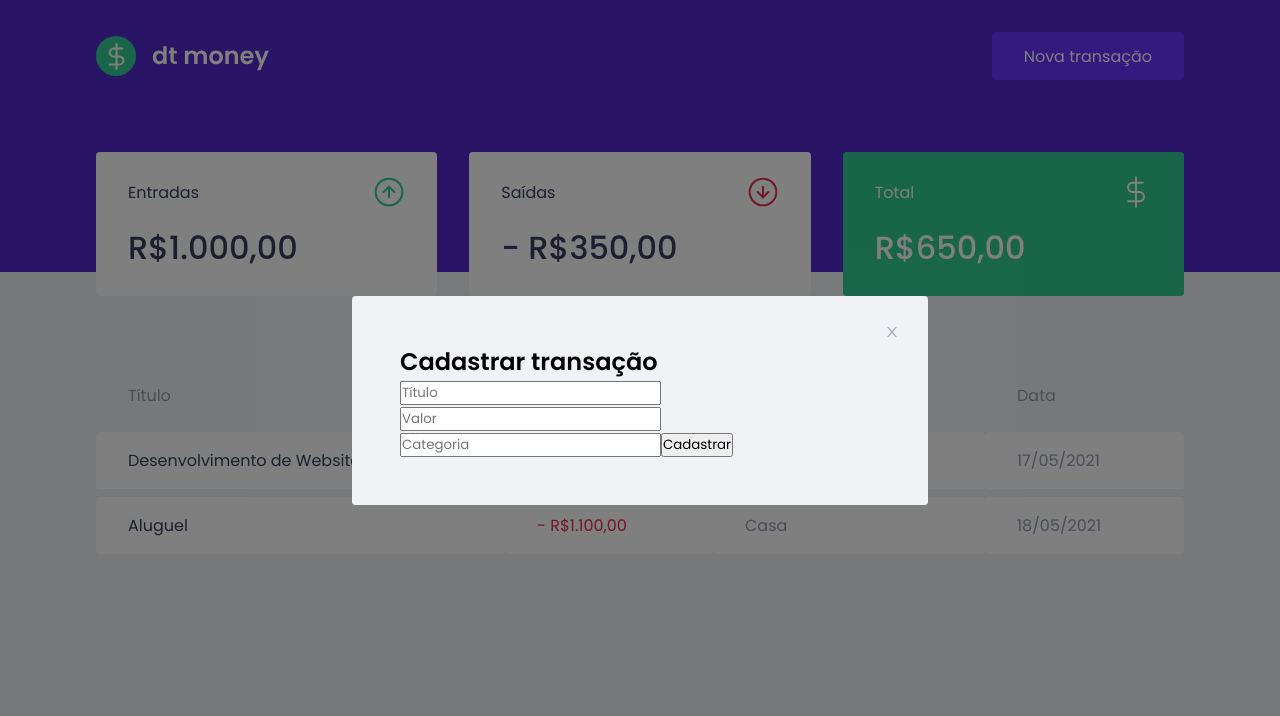
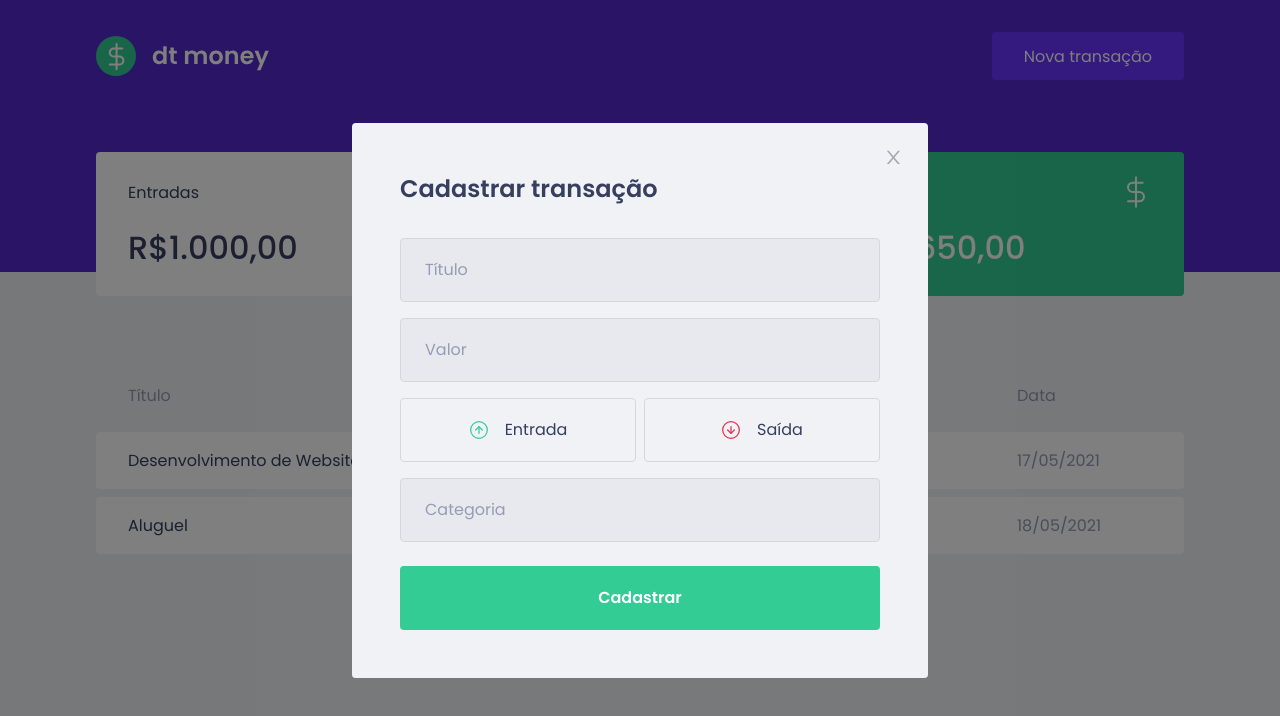
Before and after one commit to rudneyrodrigues/Ignite-02-dtMoney, a React (Create React App) app: page / in a window 1280 px wide. Both pictures are taken after a click on the button "Nova transação". Shown: the top 716 px of the page. Built offline with nearby package versions, Linux system fonts and the light colour scheme; no server answers; what miragejs would draw is missing.

Commit message:
Creating type buttons

```diff
--- a/package.json
+++ b/package.json
@@ -5,6 +5,7 @@
   "dependencies": {
     "axios": "^0.21.1",
     "miragejs": "^0.1.41",
+    "polished": "^4.1.2",
     "react": "^17.0.2",
     "react-dom": "^17.0.2",
     "react-icons": "^4.2.0",
--- a/src/components/Header/index.tsx
+++ b/src/components/Header/index.tsx
@@ -1,3 +1,4 @@
+import { BsPlus } from 'react-icons/bs';
 import logoImg from '../../assets/logo.svg';
 
 import {
@@ -15,7 +16,7 @@ export function Header({ onOpenNewTransactionModal }: HeaderProps) {
       <Content>
         <img src={logoImg} alt="dt money" />
         <button type="button" onClick={onOpenNewTransactionModal}>
-          Nova transação
+          <BsPlus /> <p>Nova transação</p>
         </button>
       </Content>
     </Container>
--- a/src/components/Header/styles.ts
+++ b/src/components/Header/styles.ts
@@ -23,10 +23,37 @@ export const Content = styled.div`
     border-radius: 0.25rem;
     height: 3rem;
 
+    display: flex;
+    align-items: center;
+    justify-content: center;
+
     transition: filter .2s;
+
+    svg {
+      display: none;
+      margin-right: .5rem;
+      width: 1.5rem;
+      height: 1.5rem;
+      color: #fff;
+    }
 
     &:hover {
       filter: brightness(0.95);
     }
   }
+
+  @media(max-width: 1080px) {
+    button {
+      padding: 1rem;
+
+      svg {
+        display: initial;
+        margin-right: 0;
+      }
+
+      p {
+        display: none;
+      }
+    }
+  }
 `;
--- a/src/components/NewTransactionModal/index.tsx
+++ b/src/components/NewTransactionModal/index.tsx
@@ -1,7 +1,9 @@
 import Modal from 'react-modal';
 import { AiOutlineClose } from 'react-icons/ai';
 
-import { Container } from './styles';
+import incomeImg from '../../assets/income.svg';
+import outcomeImg from '../../assets/outcome.svg';
+import { Container, TransactionTypeContainer } from './styles';
 
 interface NewTransactionModalProps {
   isOpen: boolean;
@@ -32,6 +34,23 @@ export function NewTransactionModal({
 
         <input type="text" placeholder="Título" />
         <input type="number" placeholder="Valor" />
+
+        <TransactionTypeContainer>
+          <button
+            type="button"
+          >
+            <img src={incomeImg} alt="Entrada" />
+            <span>Entrada</span>
+          </button>
+
+          <button
+            type="button"
+          >
+            <img src={outcomeImg} alt="Saida" />
+            <span>Saída</span>
+          </button>
+        </TransactionTypeContainer>
+
         <input type="text" placeholder="Categoria" />
 
         <button type="submit">Cadastrar</button>
--- a/src/components/NewTransactionModal/styles.ts
+++ b/src/components/NewTransactionModal/styles.ts
@@ -1,25 +1,113 @@
 import styled from 'styled-components';
+import { darken } from 'polished';
 
 export const Container = styled.form`
   .close-modal {
-    width: 2.5rem;
-    height: 2.5rem;
-
     display: flex;
     align-items: center;
     justify-content: center;
     position: absolute;
-    top: 1rem;
-    right: 1rem;
+    top: 1.5rem;
+    right: 1.5rem;
 
     background: none;
     border: none;
     border-radius: .25rem;
 
+    transition: filter .2s;
+
     svg {
       color: #A8A8B3;
-      width: 1rem;
-      height: 1rem;
+      width: 1.3rem;
+      height: 1.3rem;
+    }
+
+    &:hover {
+      filter: brightness(.8);
+    }
+  }
+
+  h2 {
+    color: var(--text-title);
+    font-size: 1.5rem;
+    margin-bottom: 2rem;
+  }
+
+  input {
+    width: 100%;
+    padding: 0 1.5rem;
+    height: 4rem;
+    border-radius: 0.25rem;
+
+    border: 1px solid #d7d7d7;
+    background: #e7e9ee;
+
+    font-weight: 400;
+    font-size: 1rem;
+
+    &::placeholder{
+      color: var(--text-body);
+    }
+
+    & + input {
+      margin-top: 1rem;
+    }
+  }
+
+  button[type="submit"] {
+    width: 100%;
+    padding: 0 1.5rem;
+    height: 4rem;
+    background: var(--green);
+    color: #fff;
+    font-weight: 600;
+    border-radius: .25rem;
+    border: none;
+    font-size: 1rem;
+    margin-top: 1.5rem;
+
+    transition: filter .2s;
+
+    &:hover {
+      filter: brightness(.9);
     }
   }
 `;
+
+export const TransactionTypeContainer = styled.div`
+  margin: 1rem 0;
+  display: grid;
+  grid-template-columns: 1fr 1fr;
+  gap: .5rem;
+
+  button {
+    height: 4rem;
+    border: 1px solid #d7d7d7;
+    border-radius: .25rem;
+
+    background: none;
+
+    display: flex;
+    align-items: center;
+    justify-content: center;
+
+    transition: border-color .2s;
+
+    &:hover {
+      border-color: ${darken(.1, '#d7d7d7')};
+      // Ira escurecer em 10%  a cor informada
+    }
+
+    img {
+      width: 20px;
+      height: 20px;
+    }
+
+    span {
+      display: inline-block;
+      margin-left: 1rem;
+      font-size: 1rem;
+      color: var(--text-title);
+    }
+  }
+`;
--- a/src/components/Summary/styles.ts
+++ b/src/components/Summary/styles.ts
@@ -35,7 +35,12 @@ export const Container = styled.div`
   }
 
   @media(max-width: 1080px) {
-    display: flex;
-    flex-direction: column;
+    overflow-x: auto;
+    gap: 1rem;
+
+    div {
+      width: 75vw;
+      height: 11rem;
+    }
   }
 `;
--- a/src/components/TransactionsTable/index.tsx
+++ b/src/components/TransactionsTable/index.tsx
@@ -27,17 +27,17 @@ export function TransactionsTable() {
 
         <tbody>
           <tr>
-            <td>Desenvolvimento de Websites</td>
-            <td className="deposit">R$12.000,00</td>
-            <td>Desenvolvimento</td>
-            <td>17/05/2021</td>
+            <td className="title">Desenvolvimento de Websites</td>
+            <td className="deposit amount">R$12.000,00</td>
+            <td className="category">Desenvolvimento</td>
+            <td className="date">17/05/2021</td>
           </tr>
 
           <tr>
-            <td>Aluguel</td>
-            <td className="withdraw">- R$1.100,00</td>
-            <td>Casa</td>
-            <td>18/05/2021</td>
+            <td className="title">Aluguel</td>
+            <td className="withdraw amount">- R$1.100,00</td>
+            <td className="category">Casa</td>
+            <td className="date">18/05/2021</td>
           </tr>
         </tbody>
       </table>
--- a/src/components/TransactionsTable/styles.ts
+++ b/src/components/TransactionsTable/styles.ts
@@ -2,8 +2,8 @@ import styled from 'styled-components';
 
 export const Container = styled.div`
   width: 100%;
-  overflow-x: auto;
   margin-top: 4rem;
+  display: relative;
 
   table {
     width: 100%;
@@ -22,10 +22,14 @@ export const Container = styled.div`
       border: none;
       background: var(--shape);
       color: var(--text-body);
-      border-radius: .25rem;
 
       &:first-child {
         color: var(--text-title);
+        border-radius: .25rem 0 0 .25rem;
+      }
+
+      &:last-child {
+        border-radius: 0 .25rem .25rem 0;
       }
 
       &.deposit {
@@ -37,4 +41,35 @@ export const Container = styled.div`
       }
     }
   }
+
+  @media(max-width: 1080px) {
+    margin-top: 2rem;
+
+    table {
+      thead {
+        display: none;
+      }
+
+      tbody {
+        tr {
+          margin-bottom: 2rem;
+
+          td {
+            display: block;
+            text-align: center;
+
+            & + td {
+              padding-top: 0;
+            }
+
+            &.amount {
+              grid-area: amount;
+              font-size: 1.25rem;
+              font-weight: 600;
+            }
+          }
+        }
+      }
+    }
+  }
 `;
```
Also changed, not shown: 1 other file (tests, documents, lock files or other folders).
